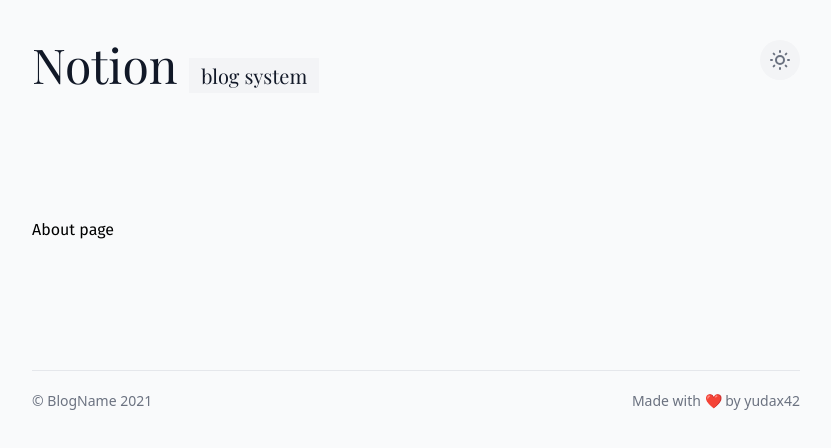
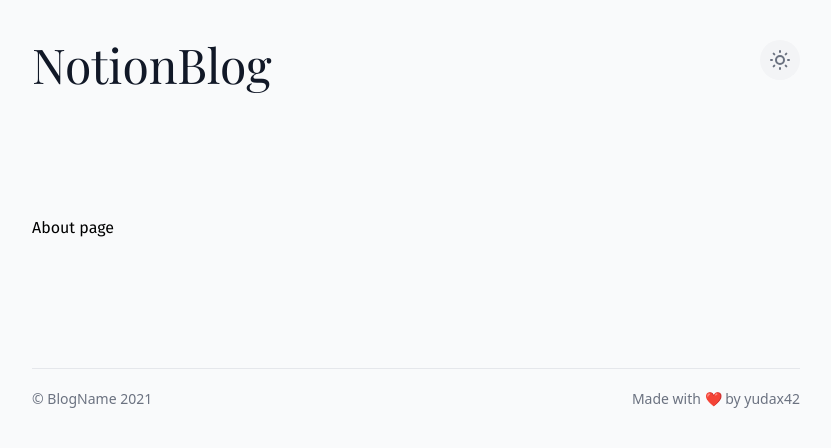
Before and after one commit to notionblog/Notion-personal-blog, a Nuxt app: page /about in a window 1280 px wide. Shown: the top 448 px of the page, without its empty margins (224-1055 px from the left). Built offline with nearby package versions, Linux system fonts and the light colour scheme.

Commit message:
NavBar logo fix

```diff
--- a/components/NavBar.vue
+++ b/components/NavBar.vue
@@ -1,11 +1,6 @@
 <template>
   <nav class="flex pt-10 py-32">
-    <h1 class="text-5xl text-gray-900 dark:text-white">
-      Notion
-      <span class="text-xl px-3 py-1 bg-gray-100 dark:bg-gray-700"
-        >blog {{ $colorMode.preference }}</span
-      >
-    </h1>
+    <h1 class="text-5xl text-gray-900 dark:text-white">NotionBlog</h1>
     <div class="flex-auto"></div>
     <ul>
       <button
```
